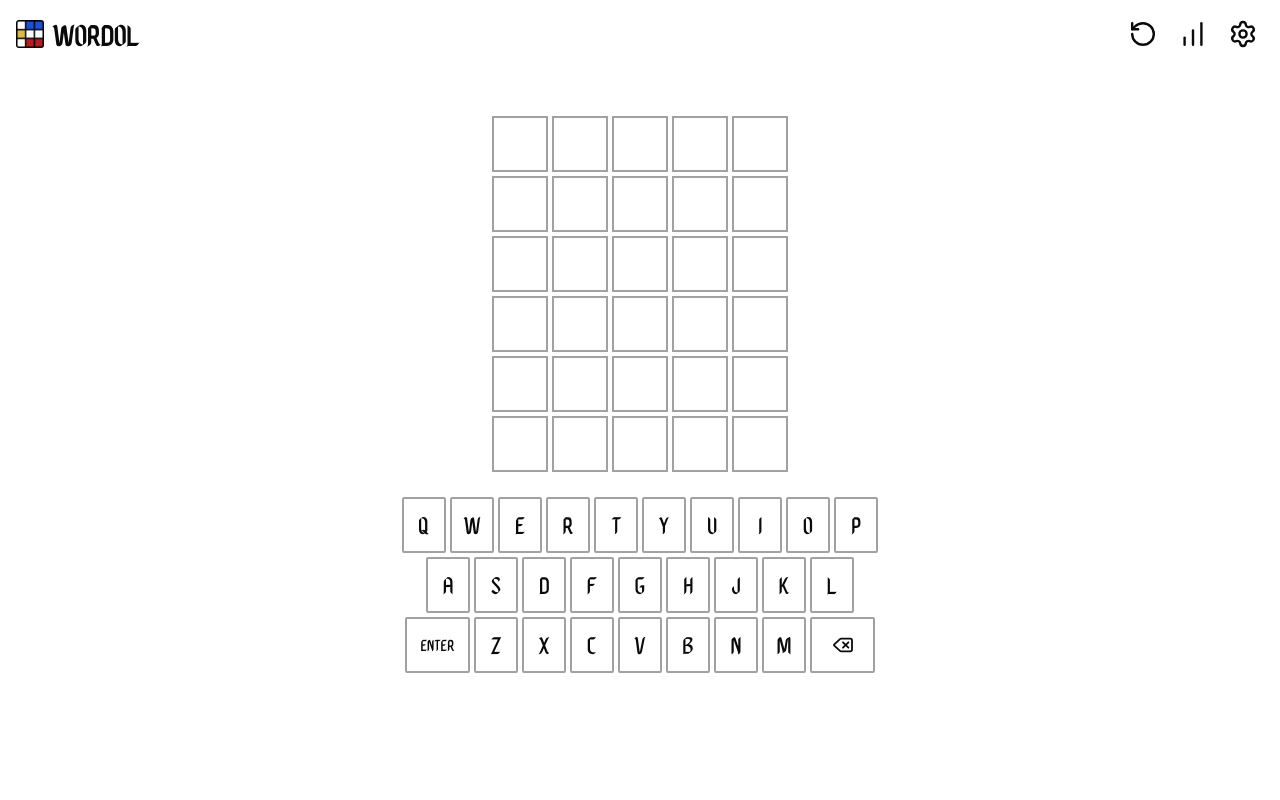
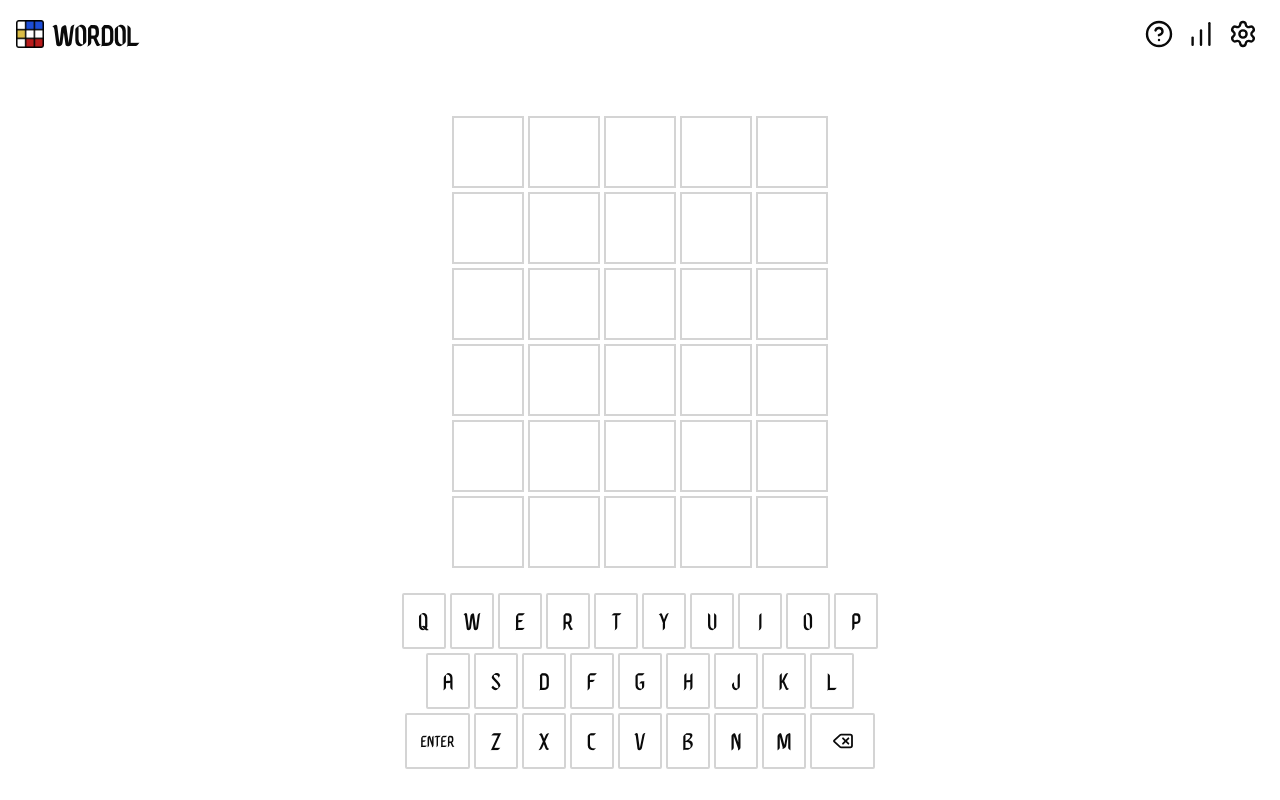
Before and after one commit to ryanestoque/wordol-web, a React (Vite) app: page /game in a window 1280 px wide. Built offline with nearby package versions, Linux system fonts and the light colour scheme; no server answers; the database is empty; sample sign-in values are in the browser's storage.

Commit message:
feat: add How to Play icon to GameHeader and refactor dialog logic

```diff
--- a/src/components/common/GameHeader.tsx
+++ b/src/components/common/GameHeader.tsx
@@ -1,8 +1,7 @@
-import { RotateCcw } from "lucide-react";
-import { Button } from "../ui/button";
 import { Link } from "react-router-dom";
 import GameSettings from "./GameSettings";
 import GameStats from "./GameStats";
+import HowToPlay from "./HowToPlay";
 
 export default function GameHeader() {
   return(
@@ -13,10 +12,8 @@ export default function GameHeader() {
           Wordol
         </h1>
       </Link>
-      <div className="flex items-center gap-2">
-        <Button variant="ghost" className="cursor-pointer" onClick={() => window.location.reload()}>
-          <RotateCcw className="scale-150 md:scale-180"/>
-        </Button>
+      <div className="flex items-center">
+        <HowToPlay context="header"/>
         <GameStats context="header"/>
         <GameSettings />
       </div>
--- a/src/components/common/Grid.tsx
+++ b/src/components/common/Grid.tsx
@@ -2,7 +2,7 @@ import useWindowDimensions from "@/hooks/useWindowDimensions";
 
 export default function Grid({ isGuessed, guess, word } : any) {
   const { width } = useWindowDimensions();
-  const cellSize = Math.min(Math.round(width / 6.8), 56);
+  const cellSize = Math.min(Math.round(width / 6), 72);
 
   return(
     <div className="flex gap-1">
@@ -18,7 +18,7 @@ export default function Grid({ isGuessed, guess, word } : any) {
           <div
             key={i}
             style={{ width: cellSize, height: cellSize }}
-            className={`border-2 ${cellStyle} border-neutral-400 dark:border-neutral-600 font-martires-black uppercase flex items-center justify-center text-4xl`}>
+            className={`border-2 ${cellStyle} border-neutral-300 dark:border-neutral-700 font-martires-black uppercase flex items-center justify-center text-4xl`}>
             {guess[i]}
           </div>
         )
--- a/src/components/common/HowToPlay.tsx
+++ b/src/components/common/HowToPlay.tsx
@@ -1,12 +1,27 @@
 import {
+  Dialog,
+  DialogTrigger,
   DialogContent,
   DialogHeader,
   DialogTitle,
 } from "@/components/ui/dialog"
+import { HelpCircle } from "lucide-react";
+import { Button } from "../ui/button";
 
-export default function HowToPlay() {
+export default function HowToPlay({ context }: { context?: string }) {
   return (
-    <DialogContent className="sm:max-w-md max-h-[90vh] overflow-y-auto">
+    <Dialog>
+      {context === "header" ?
+        <DialogTrigger asChild>
+          <Button variant="ghost" className="cursor-pointer">
+            <HelpCircle className="scale-150 md:scale-180"/>
+          </Button>
+        </DialogTrigger>
+      : <DialogTrigger asChild>
+          <Button size={"lg"} variant={"outline"} className="cursor-pointer w-full py-6 text-lg rounded-2xl">How to Play?</Button>
+        </DialogTrigger>
+      }
+      <DialogContent className="sm:max-w-md max-h-[90vh] overflow-y-auto">
       <DialogHeader>
         <DialogTitle className="text-4xl font-martires-black uppercase tracking-wider text-left">
           HOW TO PLAY?
@@ -71,6 +86,7 @@ export default function HowToPlay() {
         </p>
       </div>
     </DialogContent>
+    </Dialog>
   )
 }
 
--- a/src/components/common/Keyboard.tsx
+++ b/src/components/common/Keyboard.tsx
@@ -26,7 +26,7 @@ export default observer(function Keyboard({ store } : any) {
             ? "bg-yellow-500 text-white border-yellow-500"
             : store.allGuesses.includes(char)
             ? "bg-red-600 text-white border-red-600"
-            : "bg-transparent text-foreground border-neutral-400 dark:border-neutral-600"
+            : "bg-transparent text-foreground border-neutral-300 dark:border-neutral-700"
 
             return (
               <Button
--- a/src/pages/Home.tsx
+++ b/src/pages/Home.tsx
@@ -2,10 +2,7 @@ import { observer } from "mobx-react-lite";
 import { Button } from "@/components/ui/button";
 import Hero from "@/components/common/Hero";
 import { Link } from "react-router-dom";
-import {
-  Dialog,
-  DialogTrigger,
-} from "@/components/ui/dialog"
+
 import HowToPlay from "@/components/common/HowToPlay";
 import GameStats from "@/components/common/GameStats";
 import PageLayout from "@/components/common/PageLayout";
@@ -27,12 +24,7 @@ export default observer(function Home() {
           </Link>
         </Button>
         <GameStats />
-        <Dialog>
-          <DialogTrigger asChild>
-            <Button size={"lg"} variant={"outline"} className="cursor-pointer w-full py-6 text-lg rounded-2xl">How to Play?</Button>
-          </DialogTrigger>
-          <HowToPlay />
-        </Dialog>
+        <HowToPlay />
       </motion.div>
     </PageLayout>
   );
```
